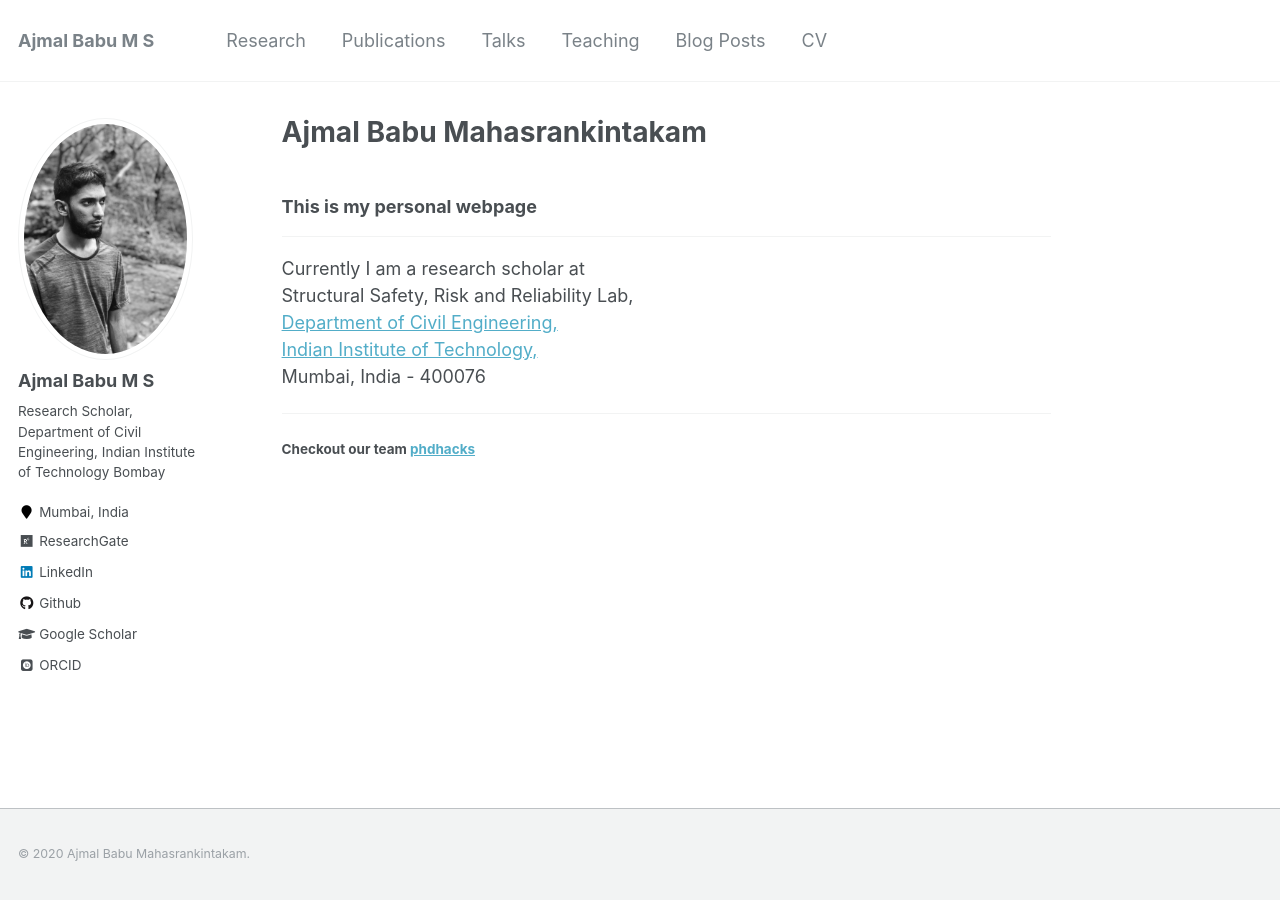
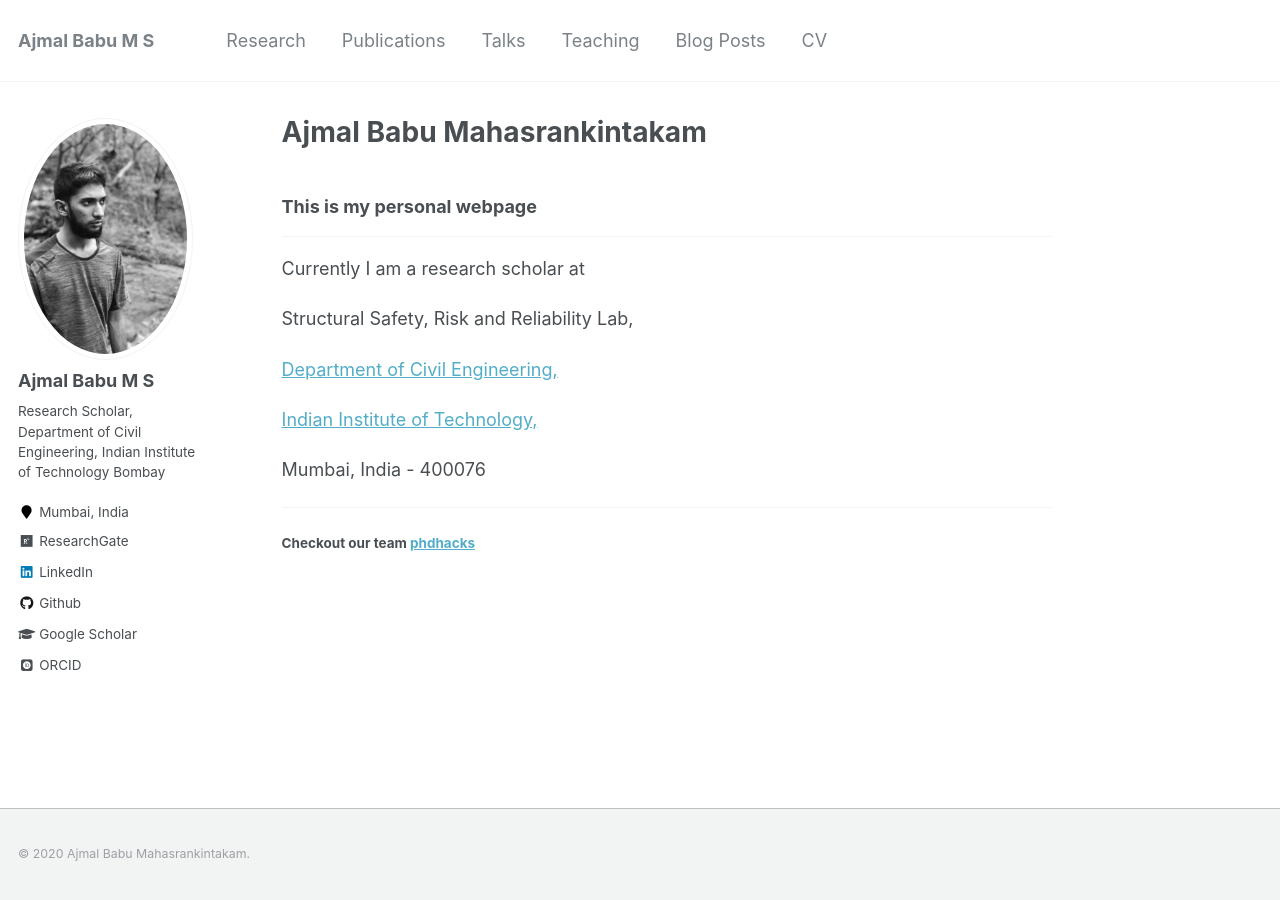
Before and after one commit to ajmalbabums/ajmalbabums.github.io, a Jekyll site: the page built from _pages/about.md, in a window 1280 px wide. Built offline with Jekyll 4.4.1, drawn with Linux system fonts in a browser that asks for light colours; some web fonts are replaced.

```diff
--- a/_pages/about.md
+++ b/_pages/about.md
@@ -11,10 +11,14 @@ redirect_from:
 
 ### This is my personal webpage
 ------------
-Currently I am a research scholar at  \
-Structural Safety, Risk and Reliability Lab, \
-[Department of Civil Engineering,](http://www.civil.iitb.ac.in/) \
-[Indian Institute of Technology,](http://www.iitb.ac.in/) \
+Currently I am a research scholar at
+
+Structural Safety, Risk and Reliability Lab,
+
+[Department of Civil Engineering,](http://www.civil.iitb.ac.in/)
+
+[Indian Institute of Technology,](http://www.iitb.ac.in/)
+
 Mumbai, India - 400076
 
 ------------
```
